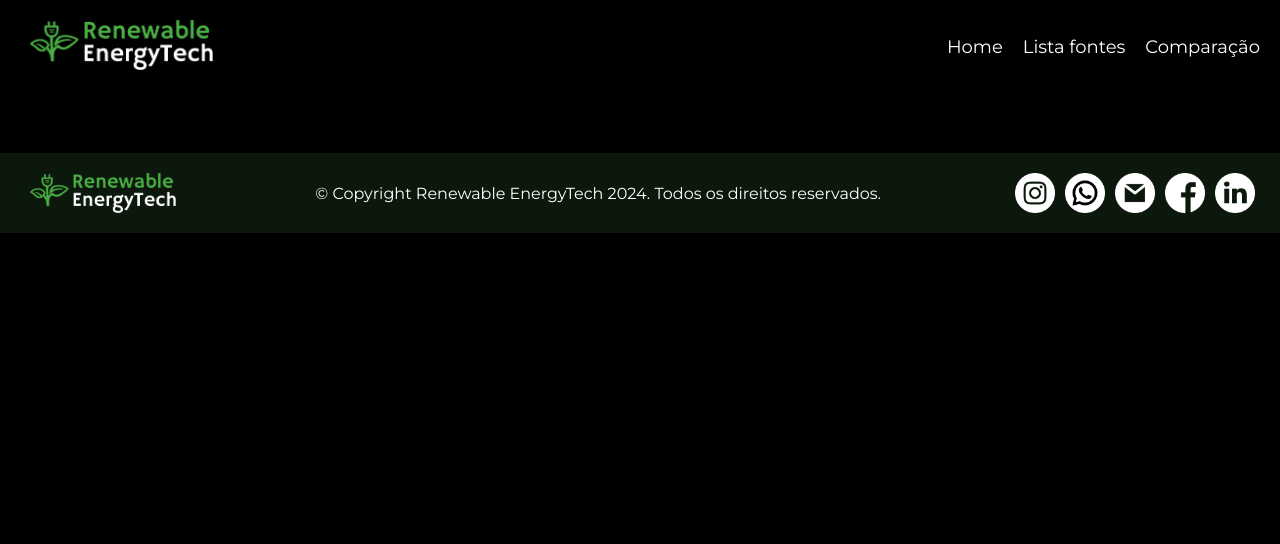
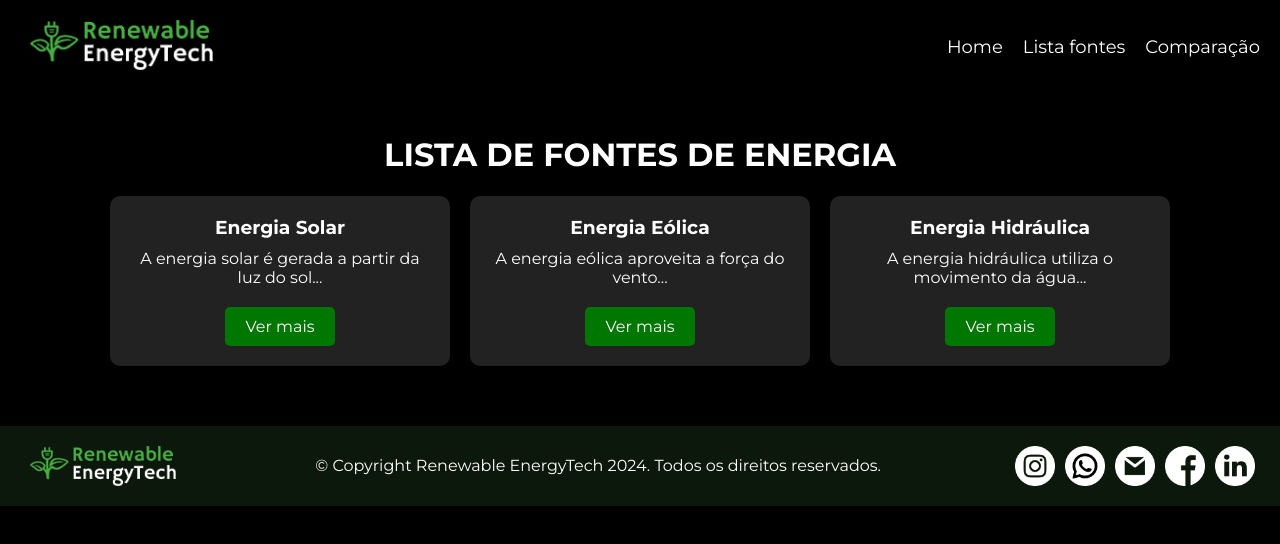
Before and after one commit to MilenaCodinhoto/GS-Web, a React (Vite) app: page /listafontes in a window 1280 px wide. Shown: the top 544 px of the page. Built offline with nearby package versions, Linux system fonts and the light colour scheme.

Commit message:
criando a pag lista fontes

```diff
--- a/package.json
+++ b/package.json
@@ -10,6 +10,7 @@
     "preview": "vite preview"
   },
   "dependencies": {
+    "prop-types": "^15.8.1",
     "react": "^18.3.1",
     "react-dom": "^18.3.1",
     "react-router-dom": "^6.28.0",
--- a/src/App.jsx
+++ b/src/App.jsx
@@ -2,6 +2,7 @@ import Nav from './components/Nav';
 import Footer from './components/Footer';
 import { Outlet } from 'react-router-dom';
 import GlobalStyle from './css/GlobalStyle';
+
 
 function App() {
 
--- /dev/null
+++ b/src/components/Card.jsx
@@ -0,0 +1,53 @@
+import PropTypes from "prop-types";
+import styled from "styled-components";
+import { Link } from "react-router-dom";
+
+const CardContainer = styled.div`
+  background-color: #222;
+  border-radius: 10px;
+  padding: 20px;
+  width: 300px;
+  text-align: center;
+  color: #fff;
+
+  h3 {
+    margin: 0;
+  }
+
+  p {
+    margin: 10px 0;
+  }
+
+  a {
+    display: inline-block;
+    margin-top: 10px;
+    padding: 10px 20px;
+    background-color: #007700;
+    color: #fff;
+    text-decoration: none;
+    border-radius: 5px;
+
+    &:hover {
+      background-color: #00aa00;
+    }
+  }
+`;
+
+function Card({ title, description, link }) {
+  return (
+    <CardContainer>
+      <h3>{title}</h3>
+      <p>{description}</p>
+      <Link to={link}>Ver mais</Link>
+    </CardContainer>
+  );
+}
+
+// Adicionando validação de props com PropTypes
+Card.propTypes = {
+  title: PropTypes.string.isRequired,       // O título é obrigatório e deve ser uma string
+  description: PropTypes.string.isRequired, // A descrição é obrigatória e deve ser uma string
+  link: PropTypes.string.isRequired,        // O link é obrigatório e deve ser uma string
+};
+
+export default Card;
--- a/src/main.jsx
+++ b/src/main.jsx
@@ -7,6 +7,9 @@ import ListaFontes from './routes/ListaFontes.jsx'
 import Comparacao from './routes/Comparacao.jsx'
 import Error from './routes/Error.jsx'
 import GlobalStyle from './css/GlobalStyle.jsx';
+import DetalhesEolica from "./routes/detalhes/Eolica";
+import DetalhesSolar from "./routes/detalhes/Solar";
+import DetalhesHidraulica from "./routes/detalhes/Hidraulica";
 
 const router = createBrowserRouter([
   {
@@ -18,6 +21,9 @@ const router = createBrowserRouter([
       { path: '/', element: <Home /> },
       { path: '/listafontes', element: <ListaFontes /> },
       { path: '/comparacao', element: <Comparacao /> },
+      { path: '/listafontes/eolica', element: <DetalhesEolica /> },
+      { path: '/listafontes/solar', element: <DetalhesSolar /> },
+      { path: '/listafontes/hidraulica', element: <DetalhesHidraulica /> },
     ],
   },
 ]);
--- a/src/routes/ListaFontes.jsx
+++ b/src/routes/ListaFontes.jsx
@@ -1,7 +1,43 @@
-const ListaFontes = () => {
-    return (
-        <div>Lista</div>
-    )
+import styled from "styled-components";
+import Card from "../components/Card";
+
+const Container = styled.div`
+  text-align: center;
+  padding: 20px;
+  background-color: #000;
+  color: #fff;
+`;
+
+const CardContainer = styled.div`
+  display: flex;
+  justify-content: center;
+  gap: 20px;
+  margin-top: 20px;
+`;
+
+function Home() {
+  return (
+    <Container>
+      <h1>LISTA DE FONTES DE ENERGIA</h1>
+      <CardContainer>
+        <Card
+          title="Energia Solar"
+          description="A energia solar é gerada a partir da luz do sol..."
+          link="/detalhes/solar"
+        />
+        <Card
+          title="Energia Eólica"
+          description="A energia eólica aproveita a força do vento..."
+          link="/detalhes/eólica"
+        />
+        <Card
+          title="Energia Hidráulica"
+          description="A energia hidráulica utiliza o movimento da água..."
+          link="/detalhes/hidráulica"
+        />
+      </CardContainer>
+    </Container>
+  );
 }
 
-export default ListaFontes
+export default Home;
--- a/src/routes/detalhes/Eolica.jsx
+++ b/src/routes/detalhes/Eolica.jsx
@@ -0,0 +1,23 @@
+import styled from "styled-components";
+
+const Container = styled.div`
+  text-align: center;
+  padding: 20px;
+  background-color: #000;
+  color: #fff;
+
+  h1 {
+    color: #ffd700;
+  }
+`;
+
+function DetalhesEolica() {
+  return (
+    <Container>
+      <h1>Energia Solar</h1>
+      <p>A energia solar é gerada a partir da luz do sol...</p>
+    </Container>
+  );
+}
+
+export default DetalhesEolica;
--- a/src/routes/detalhes/Hidraulica.jsx
+++ b/src/routes/detalhes/Hidraulica.jsx
@@ -0,0 +1,23 @@
+import styled from "styled-components";
+
+const Container = styled.div`
+  text-align: center;
+  padding: 20px;
+  background-color: #000;
+  color: #fff;
+
+  h1 {
+    color: #00aaff;
+  }
+`;
+
+function DetalhesHidraulica() {
+  return (
+    <Container>
+      <h1>Energia Hidráulica</h1>
+      <p>A energia hidráulica utiliza o movimento da água...</p>
+    </Container>
+  );
+}
+
+export default DetalhesHidraulica;
--- a/src/routes/detalhes/Solar.jsx
+++ b/src/routes/detalhes/Solar.jsx
@@ -0,0 +1,23 @@
+import styled from "styled-components";
+
+const Container = styled.div`
+  text-align: center;
+  padding: 20px;
+  background-color: #000;
+  color: #fff;
+
+  h1 {
+    color: #ffd700;
+  }
+`;
+
+function DetalhesSolar() {
+  return (
+    <Container>
+      <h1>Energia Solar</h1>
+      <p>A energia solar é gerada a partir da luz do sol...</p>
+    </Container>
+  );
+}
+
+export default DetalhesSolar;
```
Also changed, not shown: src/css/ListaFontesStyle.jsx (deleted), 1 other file (tests, documents, lock files or other folders).
